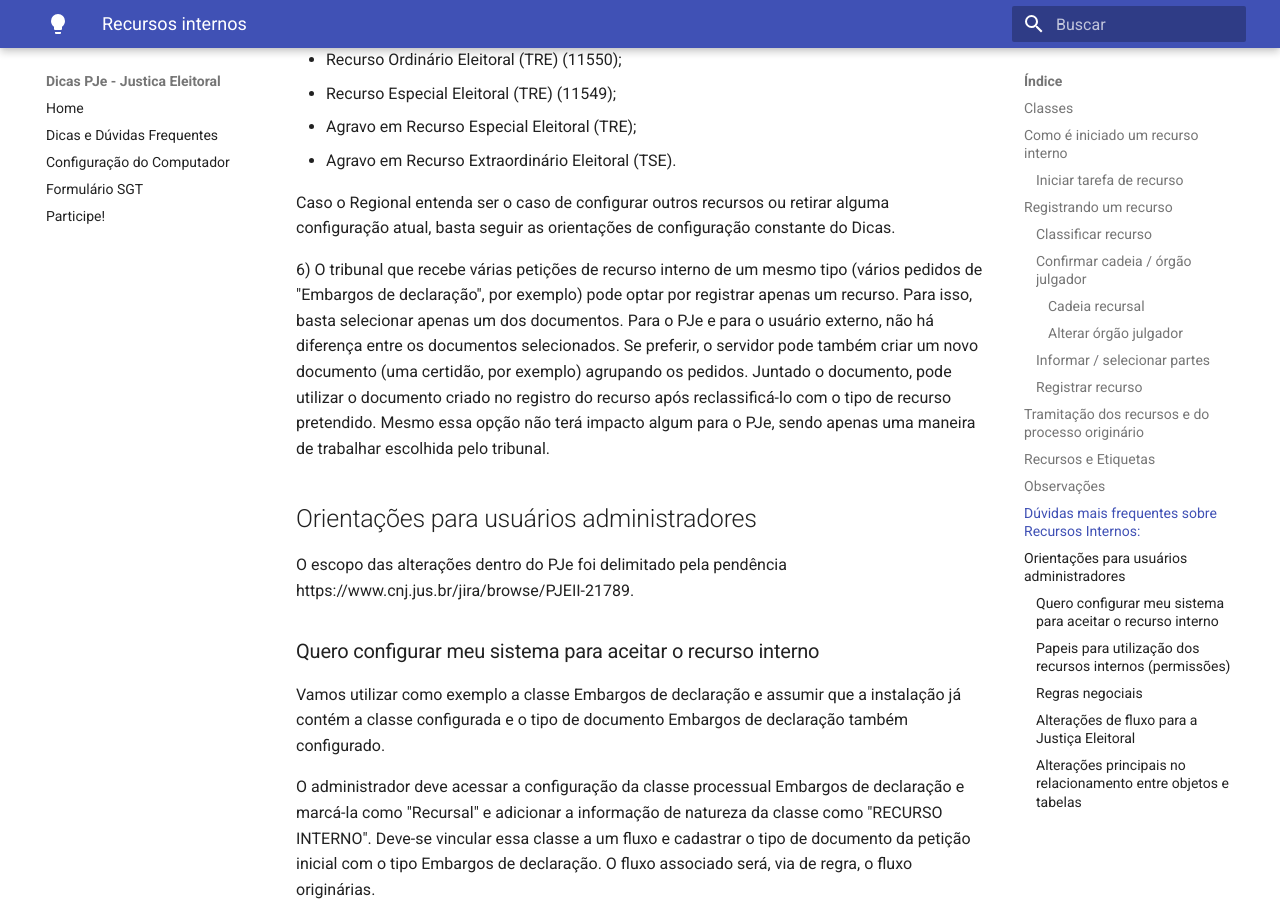
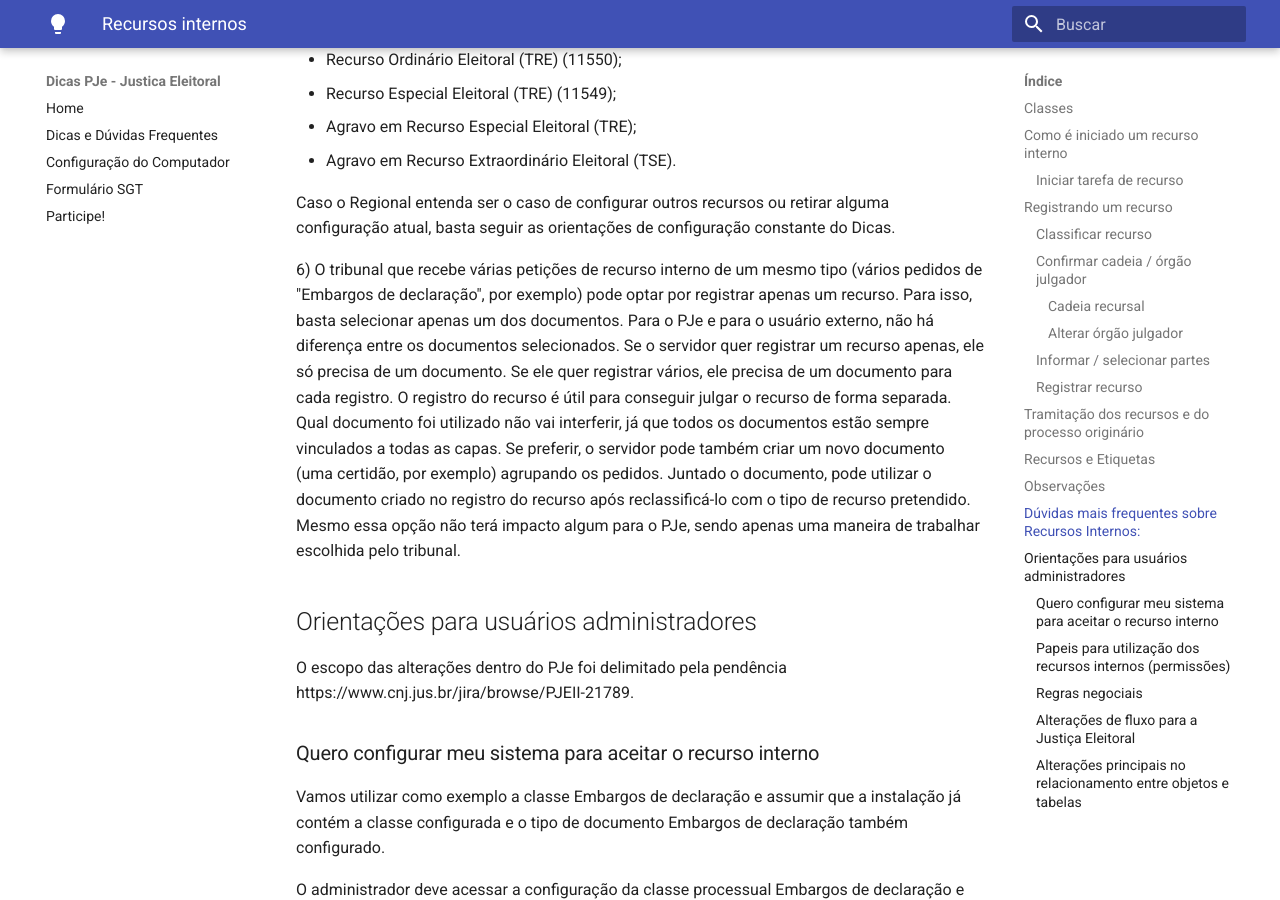
Before and after one commit to PJeJE/dicas_versao_1, an MkDocs documentation site: the page built from docs/recursos.md, in a window 1280 px wide and 900 px high, scrolled down 18892 px. Built offline with MkDocs 1.6.1 and Material for MkDocs 9.7.7, drawn with Linux system fonts in a browser that asks for light colours; nearby versions of some CDN libraries.

Commit message:
Update recursos.md

```diff
--- a/docs/recursos.md
+++ b/docs/recursos.md
@@ -249,7 +249,7 @@
 
 Caso o Regional entenda ser o caso de configurar outros recursos ou retirar alguma configuração atual, basta seguir as orientações de configuração constante do Dicas.
 
-6) O tribunal que recebe várias petições de recurso interno de um mesmo tipo (vários pedidos de "Embargos de declaração", por exemplo) pode optar por registrar apenas um recurso. Para isso, basta selecionar apenas um dos documentos. Para o PJe e para o usuário externo, não há diferença entre os documentos selecionados. Se preferir, o servidor pode também criar um novo documento (uma certidão, por exemplo) agrupando os pedidos. Juntado o documento, pode utilizar o documento criado no registro do recurso após reclassificá-lo com o tipo de recurso pretendido. Mesmo essa opção não terá impacto algum para o PJe, sendo apenas uma maneira de trabalhar escolhida pelo tribunal.
+6) O tribunal que recebe várias petições de recurso interno de um mesmo tipo (vários pedidos de "Embargos de declaração", por exemplo) pode optar por registrar apenas um recurso. Para isso, basta selecionar apenas um dos documentos. Para o PJe e para o usuário externo, não há diferença entre os documentos selecionados. Se o servidor quer registrar um recurso apenas, ele só precisa de um documento. Se ele quer registrar vários, ele precisa de um documento para cada registro. O registro do recurso é útil para conseguir julgar o recurso de forma separada. Qual documento foi utilizado não vai interferir, já que todos os documentos estão sempre vinculados a todas as capas. Se preferir, o servidor pode também criar um novo documento (uma certidão, por exemplo) agrupando os pedidos. Juntado o documento, pode utilizar o documento criado no registro do recurso após reclassificá-lo com o tipo de recurso pretendido. Mesmo essa opção não terá impacto algum para o PJe, sendo apenas uma maneira de trabalhar escolhida pelo tribunal.
 
 
 ## Orientações para usuários administradores
```
